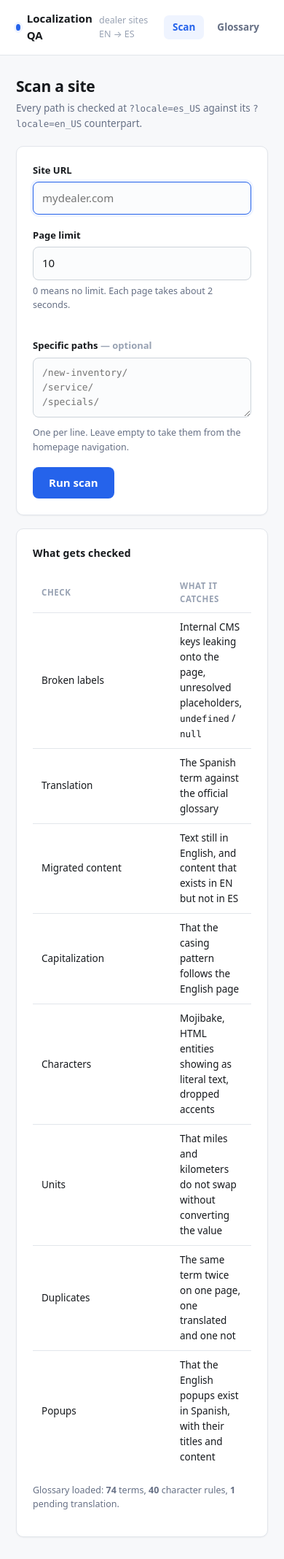
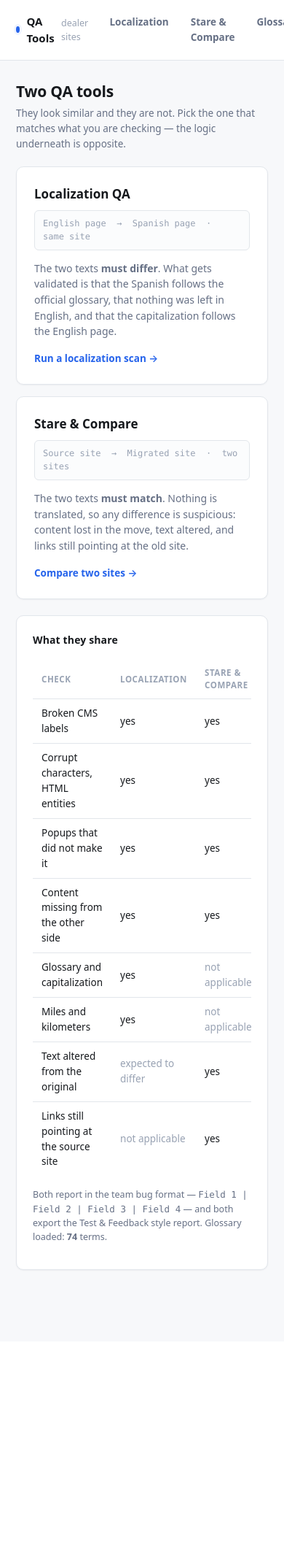
Before and after one commit to Jhairki/1app, a Flask app: page / in a window 390 px wide; the page is wider, and only the part inside the window is pictured. Shown: the top 2136 px of that part at 73% size. After the commit the page ends 1741 px from the top of that part, so only its background shows below. Run offline with Flask 3, Linux system fonts and the light colour scheme.

Commit message:
Separa los dos QA en secciones distintas de la web
Son procesos distintos con logica opuesta, y tenerlos en la misma pantalla
confundia cual aplicaba a cada trabajo.

  /localization   ingles -> español, contra el glosario. Los dos textos DEBEN
                  diferir y se valida que la traduccion sea la oficial.

  /compare        Stare and Compare: original -> migrado. Los dos textos deben
                  ser IGUALES y cualquier diferencia es sospechosa.

La portada explica la diferencia con una tabla de que check aplica a cual, en
vez de dejar que se deduzca.

El Stare and Compare no descubre paths solos a proposito: los dos sitios pueden
tener menus distintos, asi que el usuario dice que paginas son equivalentes.

El reporte es comun a los dos y ahora abre con el formato de bugs del equipo,
que es lo que se pega en el tracker. Los enlaces de cada pagina se adaptan:
ES/EN en localizacion, migrated/source en el compare.

Ademas /scan/<id>/report sirve el reporte con el formato de Test & Feedback, y
la casilla de mobile en los dos formularios.

Co-Authored-By: Claude Opus 5 <noreply@anthropic.com>

```diff
--- a/app.py
+++ b/app.py
@@ -1,4 +1,14 @@
-"""Interfaz web del QA de localizacion.
+"""Interfaz web de las dos herramientas de QA.
+
+Son dos procesos distintos y viven en secciones separadas:
+
+  /localization   ingles -> español, contra el glosario. Los dos textos DEBEN
+                  diferir y lo que se valida es que la traduccion sea la oficial.
+
+  /compare        Stare and Compare: sitio original -> sitio migrado. Los dos
+                  textos deben ser IGUALES y cualquier diferencia es sospechosa.
+
+Comparten el reporte, el CSV y el formato de bugs del equipo, pero no la logica.
 
 El escaneo corre en un hilo aparte y la pagina consulta el avance, porque un
 sitio de 10 paginas son ~30 segundos de descargas y una peticion sincrona
@@ -9,6 +19,7 @@ import logging
 import os
 import threading
 import uuid
+from datetime import datetime
 from pathlib import Path
 
 from dotenv import load_dotenv
@@ -17,9 +28,12 @@ from flask import (Flask, Response, jsonify, redirect, render_template,
 
 load_dotenv(Path(__file__).resolve().parent / ".env")
 
+from qa.bugreport import group_repeated
 from qa.engine import scan_site
 from qa.export import by_path, to_csv
 from qa.glossary import Level, load_glossary, summarize
+from qa.migration import compare_sites
+from qa.report_html import build as build_html
 
 logging.basicConfig(
     level=logging.INFO,
@@ -36,6 +50,11 @@ JOBS: dict[str, dict] = {}
 JOBS_LOCK = threading.Lock()
 
 SEVERITY_ORDER = {"error": 0, "warning": 1, "info": 2}
+
+TITULOS = {
+    "localization": "Localization QA Report",
+    "compare": "Stare and Compare Report",
+}
 
 VERDICT_LABELS = {
     "broken_key": "CMS key",
@@ -54,14 +73,20 @@ VERDICT_LABELS = {
     "missing": "Missing content",
     "locale_not_applied": "Locale ignored",
     "popup_missing": "Popup not migrated",
-    "popup_extra": "Popup only in Spanish",
-    "popup_broken": "Popup does not open in Spanish",
-    "popup_broken_source": "Popup broken in English too",
+    "popup_extra": "Popup only on one site",
+    "popup_broken": "Popup does not open",
+    "popup_broken_source": "Popup broken on both sites",
     "popup_unverified": "Popup unverified",
     "unit_not_converted": "Unit not converted",
     "unit_mislabeled": "Unit mislabeled",
     "unit_unverifiable": "Unit unverifiable",
     "style_violation": "Style rule",
+    # Stare and Compare
+    "text_changed": "Text changed",
+    "content_missing": "Content missing",
+    "content_extra": "Content not on source",
+    "source_leak": "Still points at the source site",
+    "count_mismatch": "Element count differs",
 }
 
 
@@ -71,79 +96,131 @@ def _update(job_id: str, **fields) -> None:
             JOBS[job_id].update(fields)
 
 
-def _run_scan(job_id: str, base_url: str, paths, max_pages: int) -> None:
+def _nuevo_job(kind: str, titulo: str, total: int, mobile: bool) -> str:
+    job_id = uuid.uuid4().hex[:12]
+    with JOBS_LOCK:
+        JOBS[job_id] = {
+            "kind": kind,
+            "state": "running",
+            "title": titulo,
+            "started": datetime.now(),
+            "device": "M" if mobile else "D",
+            "done": 0,
+            "total": total,
+            "current": "",
+            "result": None,
+            "error": "",
+            "glossary_issues": [],
+        }
+    return job_id
+
+
+def _run(job_id: str, funcion) -> None:
+    """Corre el escaneo en segundo plano y guarda el resultado o el error."""
     def on_progress(done: int, total: int, current: str) -> None:
         _update(job_id, done=done, total=total, current=current)
 
     try:
-        glossary, issues = load_glossary()
-        _update(job_id, glossary_issues=issues)
-
-        result = scan_site(
-            base_url,
-            paths=paths,
-            glossary=glossary,
-            glossary_issues=issues,
-            max_pages=max_pages,
-            on_progress=on_progress,
-        )
+        result = funcion(on_progress)
         if result.error:
             _update(job_id, state="failed", error=result.error)
         else:
             _update(job_id, state="done", result=result)
     except Exception as exc:
-        logger.exception("Scan failed for %s", base_url)
+        logger.exception("Job %s failed", job_id)
         _update(job_id, state="failed", error=str(exc))
 
 
-@app.route("/", methods=["GET", "POST"])
-def index():
+# --------------------------------------------------------------------------
+# Portada
+# --------------------------------------------------------------------------
+
+@app.route("/")
+def home():
+    glossary, issues = load_glossary()
+    return render_template("home.html", glossary=glossary,
+                           glossary_counts=summarize(issues), active="home")
+
+
+# --------------------------------------------------------------------------
+# QA de localizacion: ingles -> español
+# --------------------------------------------------------------------------
+
+@app.route("/localization", methods=["GET", "POST"])
+def localization():
     glossary, issues = load_glossary()
     counts = summarize(issues)
 
     if request.method == "POST":
         base_url = (request.form.get("base_url") or "").strip()
         if not base_url:
-            return render_template(
-                "index.html",
-                error="Enter the site URL.",
-                glossary=glossary,
-                glossary_counts=counts,
-                active="scan",
-            )
+            return render_template("localization.html", error="Enter the site URL.",
+                                   glossary=glossary, glossary_counts=counts,
+                                   active="localization")
 
-        raw_paths = (request.form.get("paths") or "").strip()
-        paths = [p.strip() for p in raw_paths.splitlines() if p.strip()] or None
-
+        raw = (request.form.get("paths") or "").strip()
+        paths = [p.strip() for p in raw.splitlines() if p.strip()] or None
         try:
             max_pages = int(request.form.get("max_pages") or 0)
         except ValueError:
             max_pages = 0
+        mobile = bool(request.form.get("mobile"))
 
-        job_id = uuid.uuid4().hex[:12]
-        with JOBS_LOCK:
-            JOBS[job_id] = {
-                "state": "running",
-                "base_url": base_url,
-                "done": 0,
-                "total": max_pages or 0,
-                "current": "",
-                "result": None,
-                "error": "",
-                "glossary_issues": [],
-            }
+        job_id = _nuevo_job("localization", base_url, max_pages or 0, mobile)
+        _update(job_id, glossary_issues=issues)
 
         threading.Thread(
-            target=_run_scan,
-            args=(job_id, base_url, paths, max_pages),
+            target=_run,
+            args=(job_id, lambda cb: scan_site(
+                base_url, paths=paths, glossary=glossary, glossary_issues=issues,
+                max_pages=max_pages, on_progress=cb, mobile=mobile)),
             daemon=True,
         ).start()
-
         return redirect(url_for("job", job_id=job_id))
 
-    return render_template("index.html", glossary=glossary, glossary_counts=counts,
-                           active="scan")
+    return render_template("localization.html", glossary=glossary,
+                           glossary_counts=counts, active="localization")
 
+
+# --------------------------------------------------------------------------
+# Stare and Compare: original -> migrado
+# --------------------------------------------------------------------------
+
+@app.route("/compare", methods=["GET", "POST"])
+def compare():
+    if request.method == "POST":
+        source = (request.form.get("source") or "").strip()
+        copy_site = (request.form.get("copy_site") or "").strip()
+        raw = (request.form.get("paths") or "").strip()
+        paths = [p.strip() for p in raw.splitlines() if p.strip()]
+
+        falta = None
+        if not source or not copy_site:
+            falta = "Enter both the source site and the migrated site."
+        elif not paths:
+            falta = "Enter at least one path to compare."
+        if falta:
+            return render_template("compare.html", error=falta, active="compare")
+
+        mobile = bool(request.form.get("mobile"))
+        glossary, _ = load_glossary()
+
+        job_id = _nuevo_job("compare", f"{source} → {copy_site}", len(paths), mobile)
+        threading.Thread(
+            target=_run,
+            args=(job_id, lambda cb: compare_sites(
+                source, copy_site, paths, char_rules=glossary.char_rules,
+                on_progress=cb, mobile=mobile)),
+            daemon=True,
+        ).start()
+        return redirect(url_for("job", job_id=job_id))
+
+    return render_template("compare.html", active="compare")
+
+
+# --------------------------------------------------------------------------
+# Reporte, comun a los dos
+# --------------------------------------------------------------------------
 
 @app.route("/scan/<job_id>")
 def job(job_id: str):
@@ -151,14 +228,16 @@ def job(job_id: str):
         data = JOBS.get(job_id)
 
     if data is None:
-        return redirect(url_for("index"))
+        return redirect(url_for("home"))
+
+    activo = data["kind"]
 
     if data["state"] == "running":
-        return render_template("progress.html", job_id=job_id, job=data, active="scan")
+        return render_template("progress.html", job_id=job_id, job=data, active=activo)
 
     if data["state"] == "failed":
         return render_template("report.html", job=data, result=None,
-                               error=data["error"], active="scan")
+                               error=data["error"], active=activo)
 
     result = data["result"]
     findings = sorted(
@@ -168,35 +247,45 @@ def job(job_id: str):
     return render_template(
         "report.html",
         job=data,
+        job_id=job_id,
         result=result,
         summary=result.summary(),
         findings=findings,
         labels=VERDICT_LABELS,
+        bugs=group_repeated(result, data["device"]),
         glossary_errors=[i for i in data["glossary_issues"] if i.level is Level.ERROR],
-        por_path=[r for r in by_path(result) if r["errores"] or r["advertencias"] or r["error"]],
-        job_id=job_id,
-        active="scan",
+        por_path=[r for r in by_path(result)
+                  if r["errores"] or r["advertencias"] or r["error"]],
+        active=activo,
         error=None,
     )
 
 
 @app.route("/scan/<job_id>/csv")
 def job_csv(job_id: str):
-    """Descarga el reporte como CSV para abrirlo en Excel."""
     with JOBS_LOCK:
         data = JOBS.get(job_id)
-
     if data is None or data["state"] != "done":
-        return redirect(url_for("index"))
+        return redirect(url_for("home"))
 
     # utf-8-sig: sin BOM, Excel en Windows rompe los acentos
-    contenido = to_csv(data["result"]).encode("utf-8-sig")
-    nombre = f"qa-{job_id}.csv"
-    return Response(
-        contenido,
-        mimetype="text/csv; charset=utf-8",
-        headers={"Content-Disposition": f'attachment; filename="{nombre}"'},
-    )
+    contenido = to_csv(data["result"], data["device"]).encode("utf-8-sig")
+    return Response(contenido, mimetype="text/csv; charset=utf-8",
+                    headers={"Content-Disposition": f'attachment; filename="qa-{job_id}.csv"'})
+
+
+@app.route("/scan/<job_id>/report")
+def job_html(job_id: str):
+    """El reporte en el formato de Test & Feedback que usa el equipo."""
+    with JOBS_LOCK:
+        data = JOBS.get(job_id)
+    if data is None or data["state"] != "done":
+        return redirect(url_for("home"))
+
+    contenido = build_html(data["result"], data["device"],
+                           TITULOS.get(data["kind"], "QA Report"),
+                           started=data["started"])
+    return Response(contenido, mimetype="text/html; charset=utf-8")
 
 
 @app.route("/scan/<job_id>/status")
--- a/templates/base.html
+++ b/templates/base.html
@@ -3,7 +3,7 @@
 <head>
   <meta charset="utf-8">
   <meta name="viewport" content="width=device-width, initial-scale=1">
-  <title>{% block title %}Localization QA{% endblock %}</title>
+  <title>{% block title %}QA Tools{% endblock %}</title>
   <style>
     :root {
       --bg: #f7f8fa;
@@ -174,6 +174,14 @@
       background: var(--panel); overflow-wrap: anywhere; min-width: 0;
       box-shadow: var(--shadow);
     }
+    .bugline {
+      border: 1px solid var(--border); border-left-width: 3px;
+      border-radius: 9px; padding: 12px 15px; margin-bottom: 8px;
+      background: var(--panel-2); overflow-wrap: anywhere;
+    }
+    .bugline.error { border-left-color: var(--error-line); }
+    .bugline.warning { border-left-color: var(--warning-line); }
+    .bugline.info { border-left-color: var(--info-line); }
     .finding.error { border-left-color: var(--error-line); }
     .finding.warning { border-left-color: var(--warning-line); }
     .finding.info { border-left-color: var(--info-line); }
@@ -240,19 +248,35 @@
     .faint { color: var(--faint); }
     .empty { text-align: center; padding: 44px 20px; color: var(--muted); }
     .empty .big { font-size: 15px; font-weight: 600; color: var(--text); margin-bottom: 5px; }
+    .cards { display: grid; grid-template-columns: repeat(auto-fit, minmax(280px, 1fr)); gap: 16px; }
+    .card {
+      display: block; background: var(--panel); border: 1px solid var(--border);
+      border-radius: var(--radius); padding: 24px; box-shadow: var(--shadow);
+      color: inherit; text-decoration: none;
+    }
+    .card:hover { border-color: var(--accent); text-decoration: none; }
+    .card h3 { margin: 0 0 8px; font-size: 17px; font-weight: 640; }
+    .card p { margin: 0 0 14px; color: var(--muted); font-size: 14px; }
+    .card .go { color: var(--accent); font-size: 13.5px; font-weight: 600; }
+    .card .dir {
+      font-family: var(--mono); font-size: 12px; color: var(--faint);
+      background: var(--panel-2); border: 1px solid var(--border);
+      border-radius: 6px; padding: 8px 11px; margin-bottom: 14px;
+    }
     [hidden] { display: none !important; }
   </style>
 </head>
 <body>
   <header class="top">
     <div class="wrap">
-      <span class="brand">
+      <a class="brand" href="{{ url_for('home') }}" style="color:inherit;text-decoration:none">
         <span class="dot"></span>
-        Localization QA
-        <small>dealer sites EN &rarr; ES</small>
-      </span>
+        QA Tools
+        <small>dealer sites</small>
+      </a>
       <nav>
-        <a href="{{ url_for('index') }}" class="{{ 'on' if active == 'scan' }}">Scan</a>
+        <a href="{{ url_for('localization') }}" class="{{ 'on' if active == 'localization' }}">Localization</a>
+        <a href="{{ url_for('compare') }}" class="{{ 'on' if active == 'compare' }}">Stare &amp; Compare</a>
         <a href="{{ url_for('glossary_view') }}" class="{{ 'on' if active == 'glossary' }}">Glossary</a>
       </nav>
     </div>
--- /dev/null
+++ b/templates/home.html
@@ -0,0 +1,64 @@
+{% extends "base.html" %}
+{% block content %}
+
+<h1>Two QA tools</h1>
+<p class="sub">
+  They look similar and they are not. Pick the one that matches what you are
+  checking — the logic underneath is opposite.
+</p>
+
+{% if glossary_counts.error %}
+  <div class="banner error">
+    <strong>The glossary has {{ glossary_counts.error }} errors.</strong>
+    Localization scans will not run until they are fixed.
+    <a href="{{ url_for('glossary_view') }}">See the details</a>.
+  </div>
+{% endif %}
+
+<div class="cards">
+  <a class="card" href="{{ url_for('localization') }}">
+    <h3>Localization QA</h3>
+    <div class="dir">English page &nbsp;→&nbsp; Spanish page &nbsp;·&nbsp; same site</div>
+    <p>
+      The two texts <strong>must differ</strong>. What gets validated is that the
+      Spanish follows the official glossary, that nothing was left in English,
+      and that the capitalization follows the English page.
+    </p>
+    <span class="go">Run a localization scan →</span>
+  </a>
+
+  <a class="card" href="{{ url_for('compare') }}">
+    <h3>Stare &amp; Compare</h3>
+    <div class="dir">Source site &nbsp;→&nbsp; Migrated site &nbsp;·&nbsp; two sites</div>
+    <p>
+      The two texts <strong>must match</strong>. Nothing is translated, so any
+      difference is suspicious: content lost in the move, text altered, and links
+      still pointing at the old site.
+    </p>
+    <span class="go">Compare two sites →</span>
+  </a>
+</div>
+
+<div class="panel" style="margin-top:22px">
+  <h2>What they share</h2>
+  <div class="scroll">
+    <table>
+      <tr><th style="width:230px">Check</th><th>Localization</th><th>Stare &amp; Compare</th></tr>
+      <tr><td>Broken CMS labels</td><td>yes</td><td>yes</td></tr>
+      <tr><td>Corrupt characters, HTML entities</td><td>yes</td><td>yes</td></tr>
+      <tr><td>Popups that did not make it</td><td>yes</td><td>yes</td></tr>
+      <tr><td>Content missing from the other side</td><td>yes</td><td>yes</td></tr>
+      <tr><td>Glossary and capitalization</td><td>yes</td><td><span class="faint">not applicable</span></td></tr>
+      <tr><td>Miles and kilometers</td><td>yes</td><td><span class="faint">not applicable</span></td></tr>
+      <tr><td>Text altered from the original</td><td><span class="faint">expected to differ</span></td><td>yes</td></tr>
+      <tr><td>Links still pointing at the source site</td><td><span class="faint">not applicable</span></td><td>yes</td></tr>
+    </table>
+  </div>
+  <p class="hint" style="margin-top:16px">
+    Both report in the team bug format — <span class="mono">Field 1 | Field 2 | Field 3 | Field 4</span> —
+    and both export the Test &amp; Feedback style report.
+    Glossary loaded: <strong>{{ glossary|length }}</strong> terms.
+  </p>
+</div>
+
+{% endblock %}
--- a/templates/index.html
+++ b/templates/localization.html
@@ -13,10 +13,11 @@
   </div>
 {% endif %}
 
-<h1>Scan a site</h1>
+<h1>Localization QA</h1>
 <p class="sub">
-  Every path is checked at <span class="mono">?locale=es_US</span> against its
-  <span class="mono">?locale=en_US</span> counterpart.
+  English against Spanish on the same site. Every path is checked at
+  <span class="mono">?locale=es_US</span> against its
+  <span class="mono">?locale=en_US</span> counterpart, and every term against the glossary.
 </p>
 
 <div class="panel">
@@ -40,6 +41,11 @@
         <div class="hint">One per line. Leave empty to take them from the homepage navigation.</div>
       </div>
     </div>
+
+    <label style="display:flex;align-items:center;gap:9px;font-weight:500;margin-bottom:18px">
+      <input type="checkbox" name="mobile" value="1" style="width:auto">
+      <span>Check the mobile version <span class="faint">— reports Field 1 as M</span></span>
+    </label>
 
     <button type="submit">Run scan</button>
   </form>
```
Also changed, not shown: templates/compare.html (added, +79 -0 lines), templates/report.html (+42 -5 lines).
